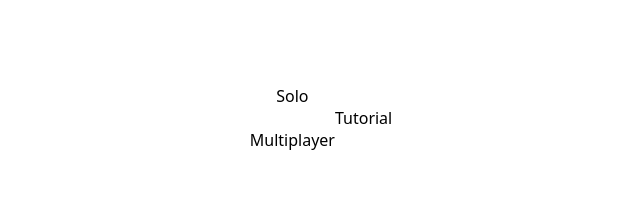
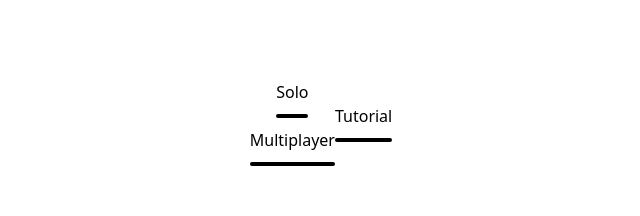
Before and after one commit to TomJegou/TANK-CONQUEROR, a Next.js app: page / in a window 1280 px wide. Shown: the part 150-366 px from the top of the page, without its empty margins (319-959 px from the left). Built offline with nearby package versions, Linux system fonts and the light colour scheme.

Commit message:
starting animation

```diff
--- a/src/components/ButtonSelection.js
+++ b/src/components/ButtonSelection.js
@@ -1,7 +1,11 @@
 import Link from "next/link";
 import { setMapWorld, setIADifficulty, setMode } from "@/utils/gameSetup";
+import { useState, useEffect } from "react";
+import { motion } from "framer-motion";
 
 export default function ButtonSelection({ href, text, keyWord }) {
+    const [isHoover, setIsHoover] = useState(false)
+
     const handleClick = () => {
         switch (keyWord){
             case "mapWorld":
@@ -15,9 +19,17 @@ export default function ButtonSelection({ href, text, keyWord }) {
                 break
         }
     }
+
+    const handleHoover = () => {
+        setIsHoover(true)
+    }
+
     return (
-        <div onClick={handleClick}>
+        <motion.div onClick={handleClick} className="flex flex-col flex-wrap" whileHover={handleHoover}>
             <Link className="flex flex-row flex-wrap justify-center items-center h-11" href={href}>{text}</Link>
-        </div>
+            <motion.div
+            className="bg-black h-1 rounded-sm"
+            animate={{scaleX: isHoover ? [2, 1] : null}}/>
+        </motion.div>
     )
 }
```
